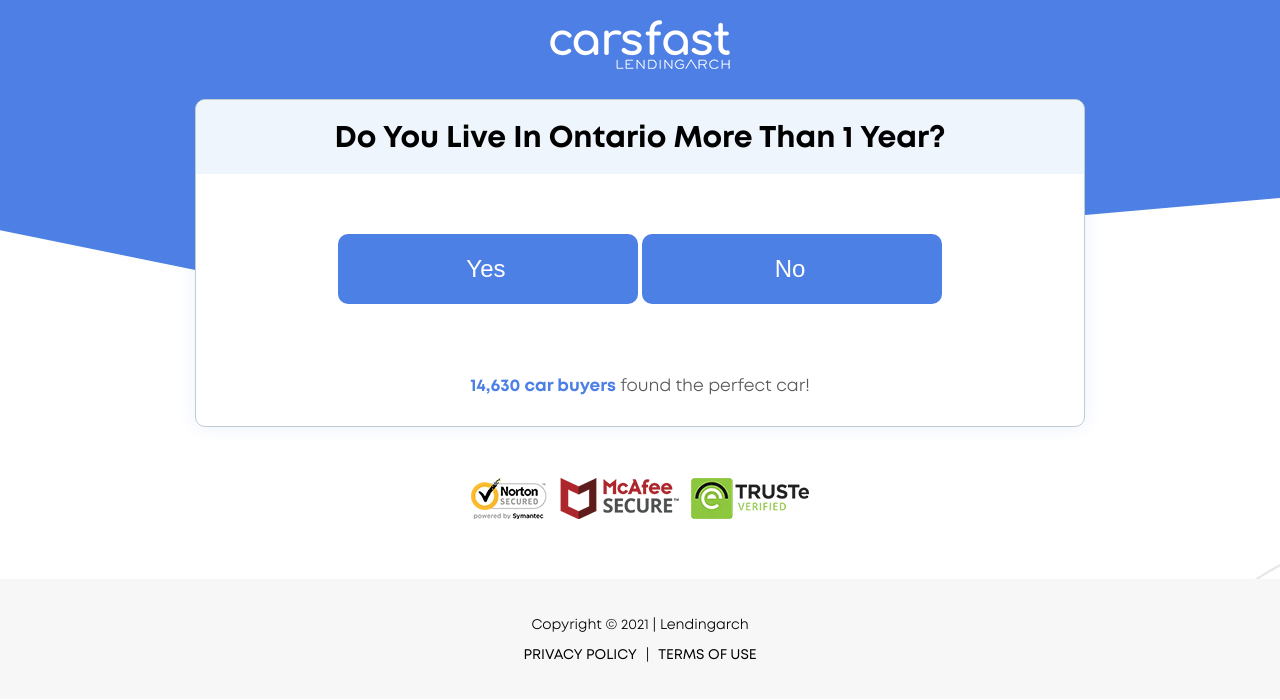
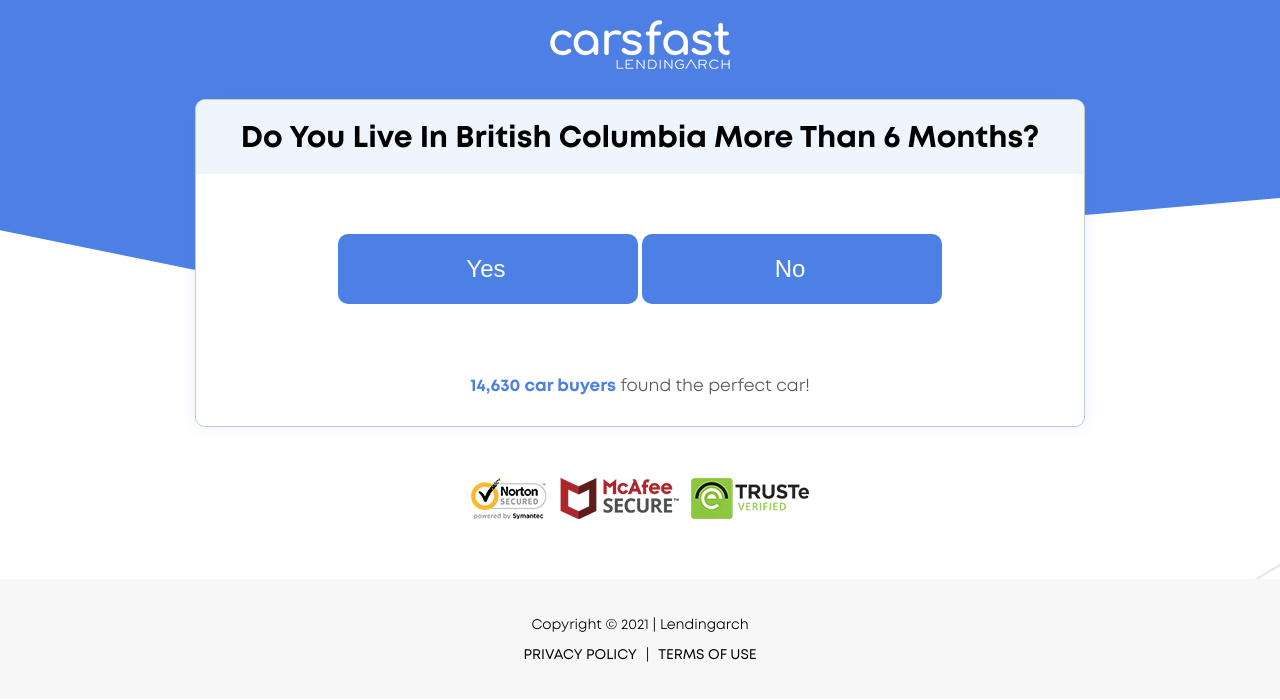
Before and after one commit to carsfast-loans-ca/British-Columbia, a plain HTML site: page index.html in a window 1280 px wide. Drawn offline with nearby package versions, Linux system fonts and the light colour scheme.

Commit message:
Update index.html

```diff
--- a/index.html
+++ b/index.html
@@ -27,7 +27,7 @@
 
                 <div class="quiz-box">
                                 <div class="quiz-hdng quiz-hdng2">
-                <h1>Do You Live In Ontario More Than 1 Year?</h1>
+                <h1>Do You Live In British Columbia More Than 6 Months?</h1>
             </div>
                             <div class="quiz-optnBx pdng1">
 
```
